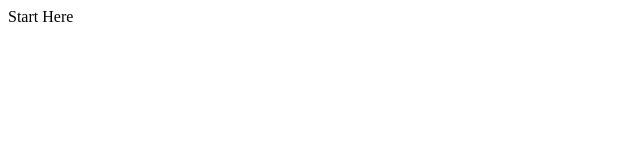
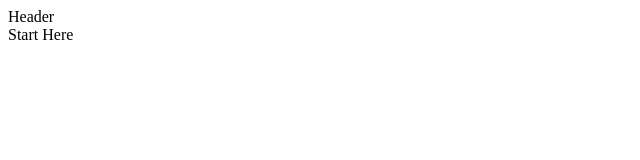
Before and after one commit to iamtasikul/ReactMovie, a React (Create React App) app: page / in a window 1280 px wide. Shown: the top 160 px of the page, without its empty margins (0-640 px from the left). Built offline with nearby package versions, Linux system fonts and the light colour scheme.

Commit message:
Header File Created

```diff
--- a/src/components/App.js
+++ b/src/components/App.js
@@ -1,5 +1,7 @@
+import React from 'react';
+import Header from './elements/Header';
 
 
-const App=()=><div>Start Here</div>
+const App=()=><div><Header/>Start Here</div>
 
 export default App;
--- /dev/null
+++ b/src/components/elements/Header.js
@@ -0,0 +1,5 @@
+import React from 'react'
+
+const Header=()=><div>Header</div>
+
+export default Header;
```
